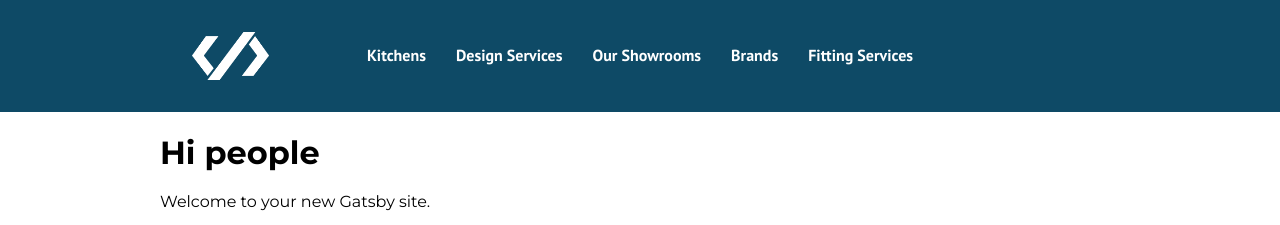
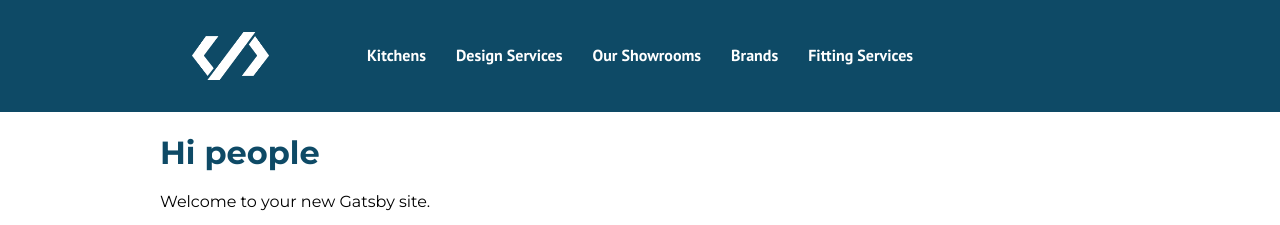
Before and after one commit to CurtisMac/kick-interactive-demo, a Gatsby site: page / in a window 1280 px wide. Shown: the top 225 px of the page. Built offline with nearby package versions, Linux system fonts and the light colour scheme; Gatsby itself is replaced by a stand-in of ours.

Commit message:
converts globalStyles.css to react component

```diff
--- a/src/components/layout.js
+++ b/src/components/layout.js
@@ -7,7 +7,7 @@ import Helmet from "react-helmet"
 //Components
 import Header from "./header"
 import "../utils/normalize.css"
-import "../utils/globalStyles.css"
+import GlobalStyles from "../utils/globalStyles"
 import theme from "../utils/theme.js"
 
 //Styles
@@ -23,11 +23,12 @@ const Layout = ({ children }) => {
       <Helmet>
         <html lang="en"></html>
         <link
-          href="https://fonts.googleapis.com/css?family=Montserrat:400,700|PT+Sans:400,700&display=swap"
+          href="https://fonts.googleapis.com/css?family=Montserrat:400,600,700|PT+Sans:400,700&display=swap"
           rel="stylesheet"
         ></link>
       </Helmet>
       <ThemeProvider theme={theme}>
+        <GlobalStyles />
         <Header />
         <Container>{children}</Container>
         <footer>
--- a/src/utils/globalStyles.css
+++ /dev/null
@@ -1,7 +0,0 @@
-body {
-  font-family: "Montserrat", sans-serif;
-}
-a {
-  font-family: "PT Sans", sans-serif;
-  font-weight: 600;
-}
--- /dev/null
+++ b/src/utils/globalStyles.js
@@ -0,0 +1,17 @@
+import { createGlobalStyle } from "styled-components"
+
+const GlobalStyle = createGlobalStyle`
+body {
+  font-family: "Montserrat", sans-serif;
+}
+h1,h2,h3,h4,h5,h6{
+  color: ${props => props.theme.colors.primary};
+  font-family: "Montserrat", sans-serif;
+  font-weight: 700;
+}
+a {
+  font-family: "PT Sans", sans-serif;
+  font-weight: 600;
+}
+`
+export default GlobalStyle
```
